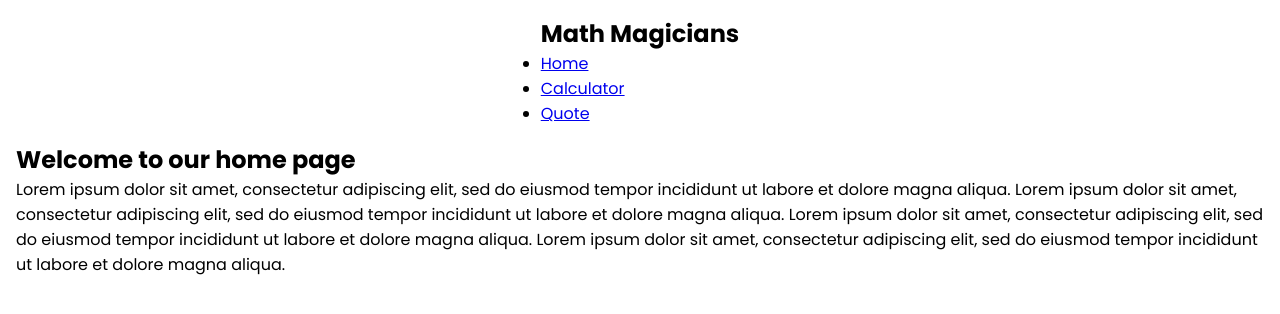
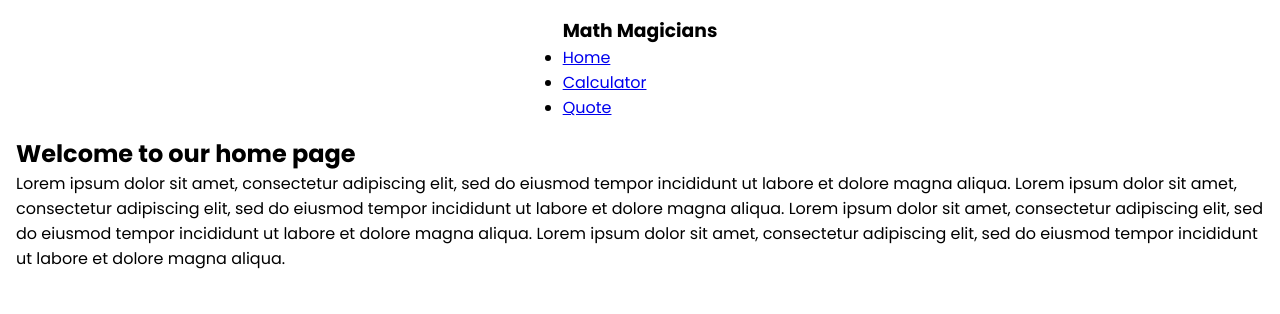
Before and after one commit to ZewdieMc/math-magicians, a React (Create React App) app: page / in a window 1280 px wide. Shown: the top 314 px of the page. Built offline with nearby package versions, Linux system fonts and the light colour scheme.

Commit message:
Change heading to h3

```diff
--- a/src/App.js
+++ b/src/App.js
@@ -8,7 +8,7 @@ function App() {
   return (
     <div className="app">
       <nav>
-        <h1>Math Magicians</h1>
+        <h3>Math Magicians</h3>
         <ul>
           <li><Link to="/">Home</Link></li>
           <li><Link to="/calculator">Calculator</Link></li>
```
